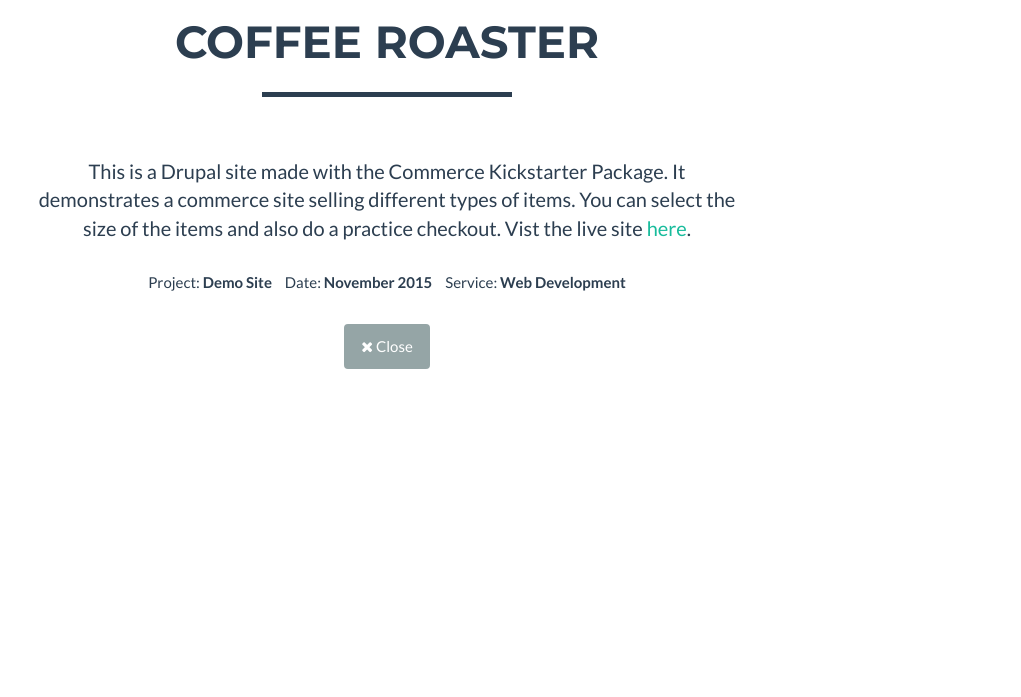
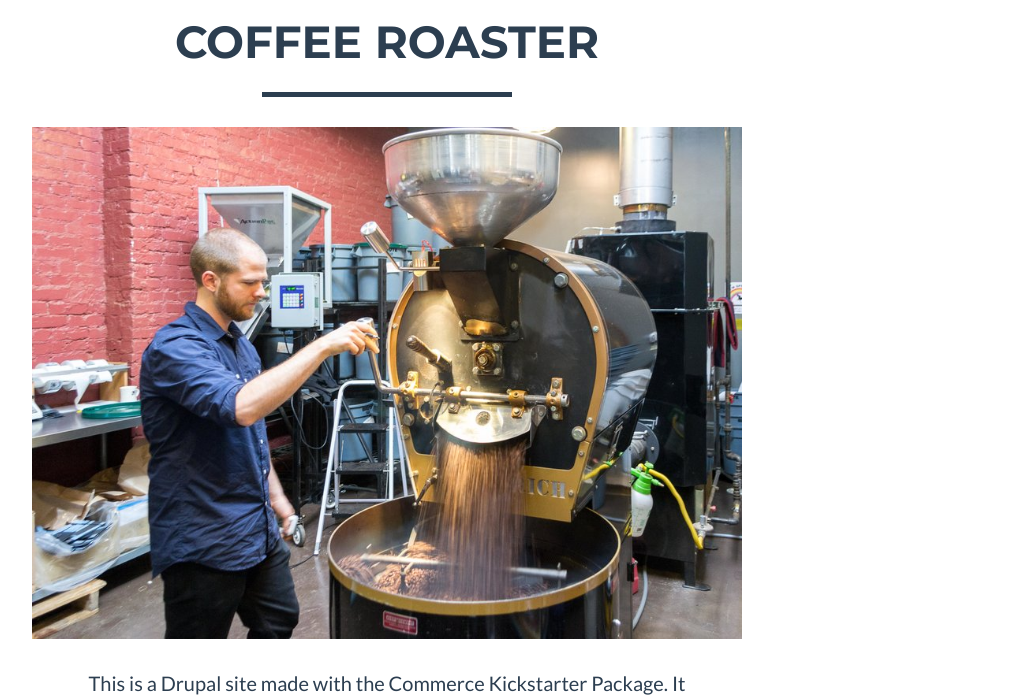
Before and after one commit to bborealis/bborealis.github.io, a plain HTML site: page index.html in a window 1280 px wide. Both pictures are taken after a click on the link 250 px from the left and 1114 px from the top of the page. Shown: the part 817-1514 px from the top of the page, without its empty margins (253-1274 px from the left). Drawn offline with nearby package versions, Linux system fonts and the light colour scheme; files that its build step writes are made by us from their sources.

Commit message:
add roaster pic

```diff
--- a/index.html
+++ b/index.html
@@ -309,7 +309,7 @@
                         <div class="modal-body">
                             <h2>Coffee Roaster</h2>
                             <hr class="star-primary">
-                            <img src="img/portfolio/coffee_roaster" class="img-responsive img-centered" alt="">
+                            <img src="img/portfolio/coffee_roaster.jpg" class="img-responsive img-centered" alt="">
                             <p>This is a Drupal site made with the Commerce Kickstarter Package. It demonstrates a commerce site selling different types of items. You can select the size of the items and also do a practice checkout. Vist the live site <a href="https://live-coffee-roaster.pantheon.io/" target="_blank">here</a>.</p>
                             <ul class="list-inline item-details">
                                 <li>Project:
```
